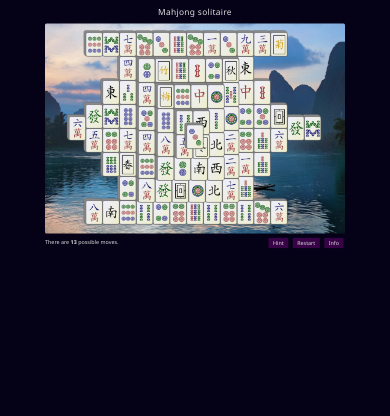
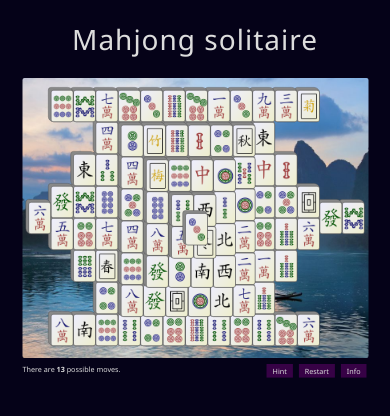
Before and after one commit to ScriptRaccoon/mahjong-solitaire, a plain HTML site: page index.html in a window 390 px wide. Drawn offline with nearby package versions, Linux system fonts and the light colour scheme.

Commit message:
media queries again

```diff
--- a/createTiles.js
+++ b/createTiles.js
@@ -1,7 +1,7 @@
 import { COORDINATES } from "./coordinates.js";
 import { TILE_WIDTH, TILE_HEIGHT, images } from "./images.js";
 
-const TILE_OFFSET = 7;
+const TILE_DEPTH = 7;
 const TOTAL_OFFSET_TOP = 30;
 const TOTAL_OFFSET_LEFT = 80;
 const TILE_ROUNDNESS = 7;
@@ -15,8 +15,8 @@ export function createTiles(options) {
         const tile = $("<div></div>")
             .addClass("tile")
             .css({
-                left: x * TILE_WIDTH + TILE_OFFSET * z + TOTAL_OFFSET_LEFT + "px",
-                top: y * TILE_HEIGHT + TILE_OFFSET * z + TOTAL_OFFSET_TOP + "px",
+                left: x * TILE_WIDTH + TILE_DEPTH * z + TOTAL_OFFSET_LEFT + "px",
+                top: y * TILE_HEIGHT + TILE_DEPTH * z + TOTAL_OFFSET_TOP + "px",
                 zIndex: z,
             })
             .attr("coord", coord.toString())
@@ -38,15 +38,15 @@ export function createTiles(options) {
         const tileBack = $("<div></div>")
             .addClass("tileBack")
             .css({
-                width: TILE_WIDTH + TILE_OFFSET + "px",
-                height: TILE_HEIGHT + TILE_OFFSET + "px",
-                top: -TILE_OFFSET + "px",
-                left: -TILE_OFFSET + "px",
+                width: TILE_WIDTH + TILE_DEPTH + "px",
+                height: TILE_HEIGHT + TILE_DEPTH + "px",
+                top: -TILE_DEPTH + "px",
+                left: -TILE_DEPTH + "px",
                 borderRadius: `
                     ${TILE_ROUNDNESS}px
-                    ${2 * TILE_OFFSET}px
+                    ${2 * TILE_DEPTH}px
                     ${TILE_ROUNDNESS}px
-                    ${2 * TILE_OFFSET}px`,
+                    ${2 * TILE_DEPTH}px`,
             });
 
         tile.append(tileBack).append(tileFront).appendTo("#game");
--- a/index.html
+++ b/index.html
@@ -22,12 +22,11 @@
         <meta property="og:site_name" content="Mahjong Solitaire">
     </head>
     <body>
-
-        <div id="wrapper">
             <header>
                 Mahjong solitaire
             </header>
 
+            <div id="wrapper">
                 <main>
                     <section id="infoText">
                         <p>
--- a/style.css
+++ b/style.css
@@ -30,7 +30,7 @@ body {
 }
 
 #wrapper {
-    transform-origin: top center;
+    transform-origin: top;
 }
 
 /* header */
@@ -51,6 +51,7 @@ main {
     flex-direction: column;
     align-items: center;
     justify-content: center;
+    transform-origin: top;
 }
 
 /* footer */
@@ -61,6 +62,7 @@ footer {
     width: var(--base-width);
     padding: 15px 0px;
     position: relative;
+    transform-origin: top;
 }
 
 #statusText {
@@ -172,46 +174,91 @@ button:hover {
     border: 1px solid var(--tile-border-color);
 }
 
-/* media queries (needs improvement) */
+/* media queries */
 
-@media (max-width: 1050px), (max-height: 840px) {
+@media (max-width: 1010px) {
+    .tile {
+        transform: translateX(-65px);
+    }
+    :root {
+        --base-width: 865px;
+    }
+}
+
+@media (max-width: 875px) {
+    #wrapper {
+        transform: scale(0.95);
+    }
+}
+
+@media (max-width: 830px) {
     #wrapper {
         transform: scale(0.9);
     }
 }
 
-@media (max-width: 940px), (max-height: 750px) {
+@media (max-width: 780px) {
+    #wrapper {
+        transform: scale(0.85);
+    }
+}
+
+@media (max-width: 745px) {
     #wrapper {
         transform: scale(0.8);
     }
 }
 
-@media (max-width: 820px), (max-height: 660px) {
+@media (max-width: 700px) {
+    #wrapper {
+        transform: scale(0.75);
+    }
+}
+
+@media (max-width: 660px) {
     #wrapper {
         transform: scale(0.7);
     }
 }
 
-@media (max-width: 720px), (max-height: 580px) {
+@media (max-width: 620px) {
+    #wrapper {
+        transform: scale(0.65);
+    }
+}
+
+@media (max-width: 570px) {
     #wrapper {
         transform: scale(0.6);
     }
 }
 
-@media (max-width: 620px), (max-height: 500px) {
+@media (max-width: 520px) {
+    #wrapper {
+        transform: scale(0.55);
+    }
+}
+
+@media (max-width: 480px) {
     #wrapper {
         transform: scale(0.5);
     }
 }
 
-@media (max-width: 520px), (max-height: 420px) {
+@media (max-width: 435px) {
+    #wrapper {
+        transform: scale(0.45);
+    }
+}
+
+@media (max-width: 390px) {
     #wrapper {
         transform: scale(0.4);
     }
 }
 
-@media (max-width: 420px), (max-height: 340px) {
+@media (max-width: 350px) {
     #wrapper {
-        transform: scale(0.3);
+        transform: scale(0.35);
     }
 }
```
Lines whose indentation alone changed are shown as unchanged.
